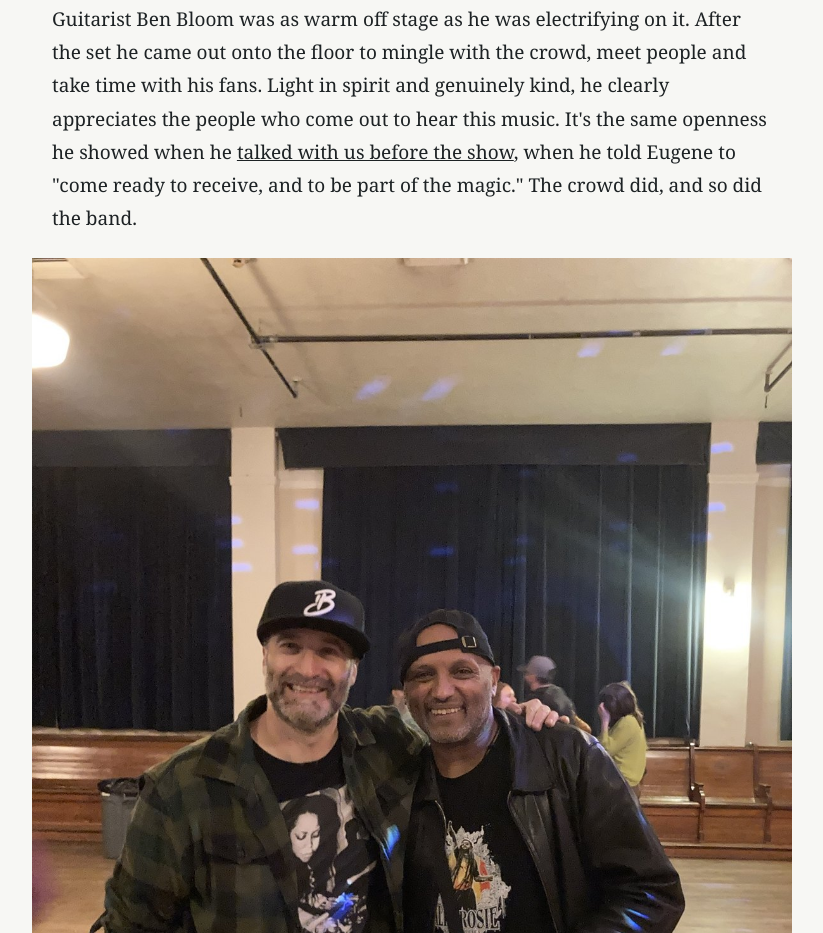
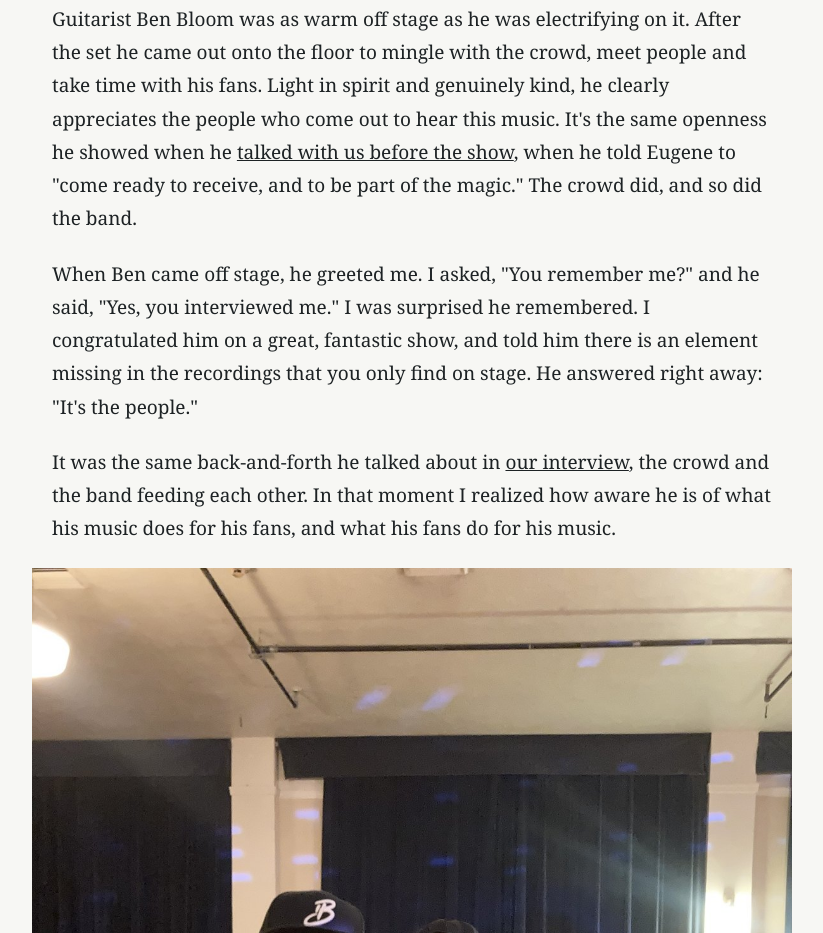
Before and after one commit to Shaminio2004/emeraldvalleycourier, a plain HTML site: page polyrhythmics-wow-hall-review-2026.html in a window 1280 px wide. Shown: the part 2167-3100 px from the top of the page, without its empty margins (228-1051 px from the left). Drawn offline with Linux system fonts and the light colour scheme.

Commit message:
Polyrhythmics review: add post-show exchange with Ben Bloom
Co-Authored-By: Claude Opus 5.5 <noreply@anthropic.com>
Claude-Session: https://claude.ai/code/session_01FiJP8eRMRJsksAdqeNi9oe

```diff
--- a/polyrhythmics-wow-hall-review-2026.html
+++ b/polyrhythmics-wow-hall-review-2026.html
@@ -104,6 +104,10 @@
     <h2>Electric on stage, warm off it</h2>
     <p>Guitarist Ben Bloom was as warm off stage as he was electrifying on it. After the set he came out onto the floor to mingle with the crowd, meet people and take time with his fans. Light in spirit and genuinely kind, he clearly appreciates the people who come out to hear this music. It's the same openness he showed when he <a href="polyrhythmics-ben-bloom-interview-2026.html">talked with us before the show</a>, when he told Eugene to "come ready to receive, and to be part of the magic." The crowd did, and so did the band.</p>
 
+    <p>When Ben came off stage, he greeted me. I asked, "You remember me?" and he said, "Yes, you interviewed me." I was surprised he remembered. I congratulated him on a great, fantastic show, and told him there is an element missing in the recordings that you only find on stage. He answered right away: "It's the people."</p>
+
+    <p>It was the same back-and-forth he talked about in <a href="polyrhythmics-ben-bloom-interview-2026.html">our interview</a>, the crowd and the band feeding each other. In that moment I realized how aware he is of what his music does for his fans, and what his fans do for his music.</p>
+
     <figure class="figure">
       <img src="images/paolos-ben-bloom-wow-hall.jpg" alt="Paolos Kidanemariam of the Emerald Valley Courier with Polyrhythmics guitarist Ben Bloom on the WOW Hall floor after the show" loading="lazy">
       <figcaption>EVC's Paolos Kidanemariam with Polyrhythmics guitarist Ben Bloom on the WOW Hall floor after the show.</figcaption>
```
